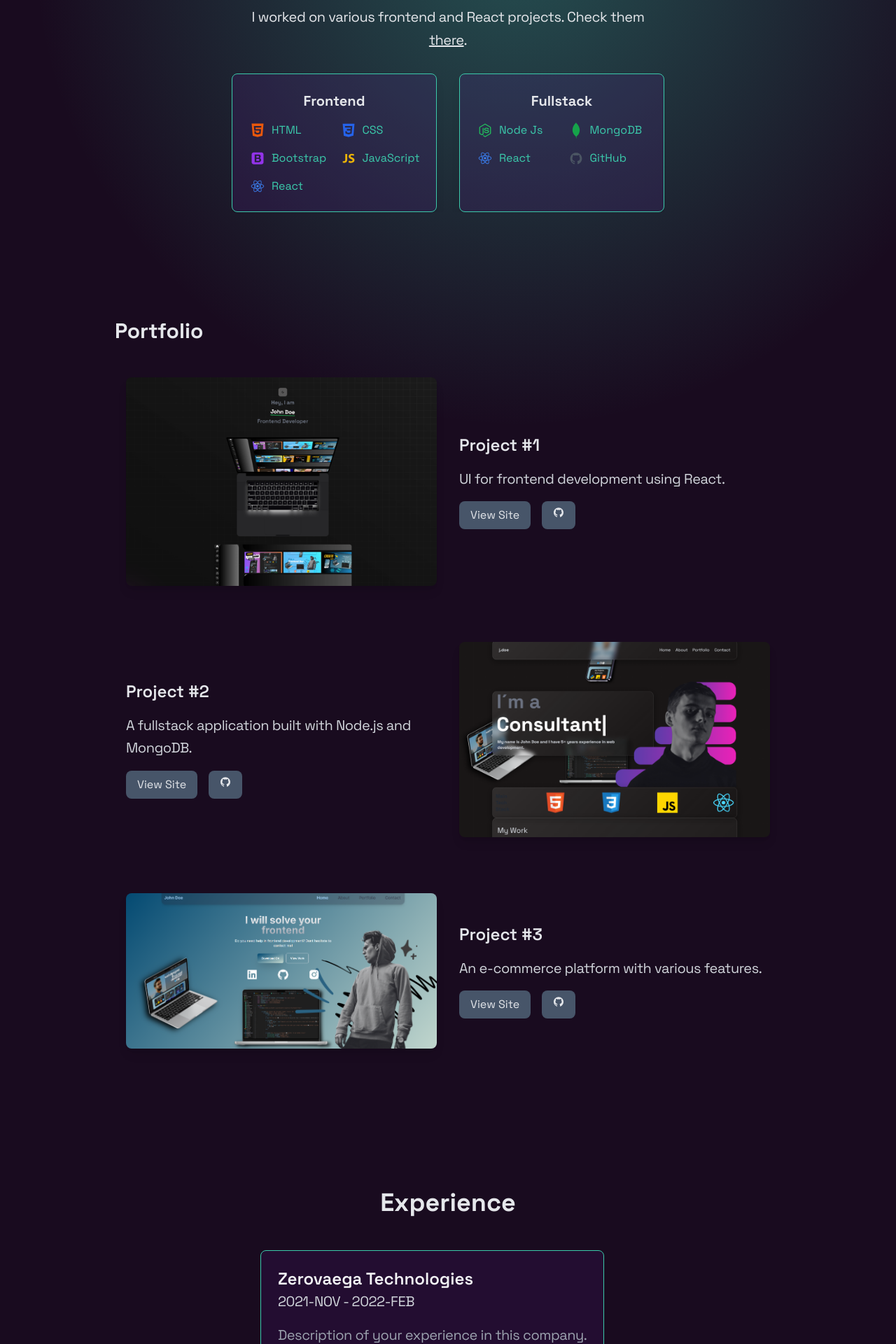
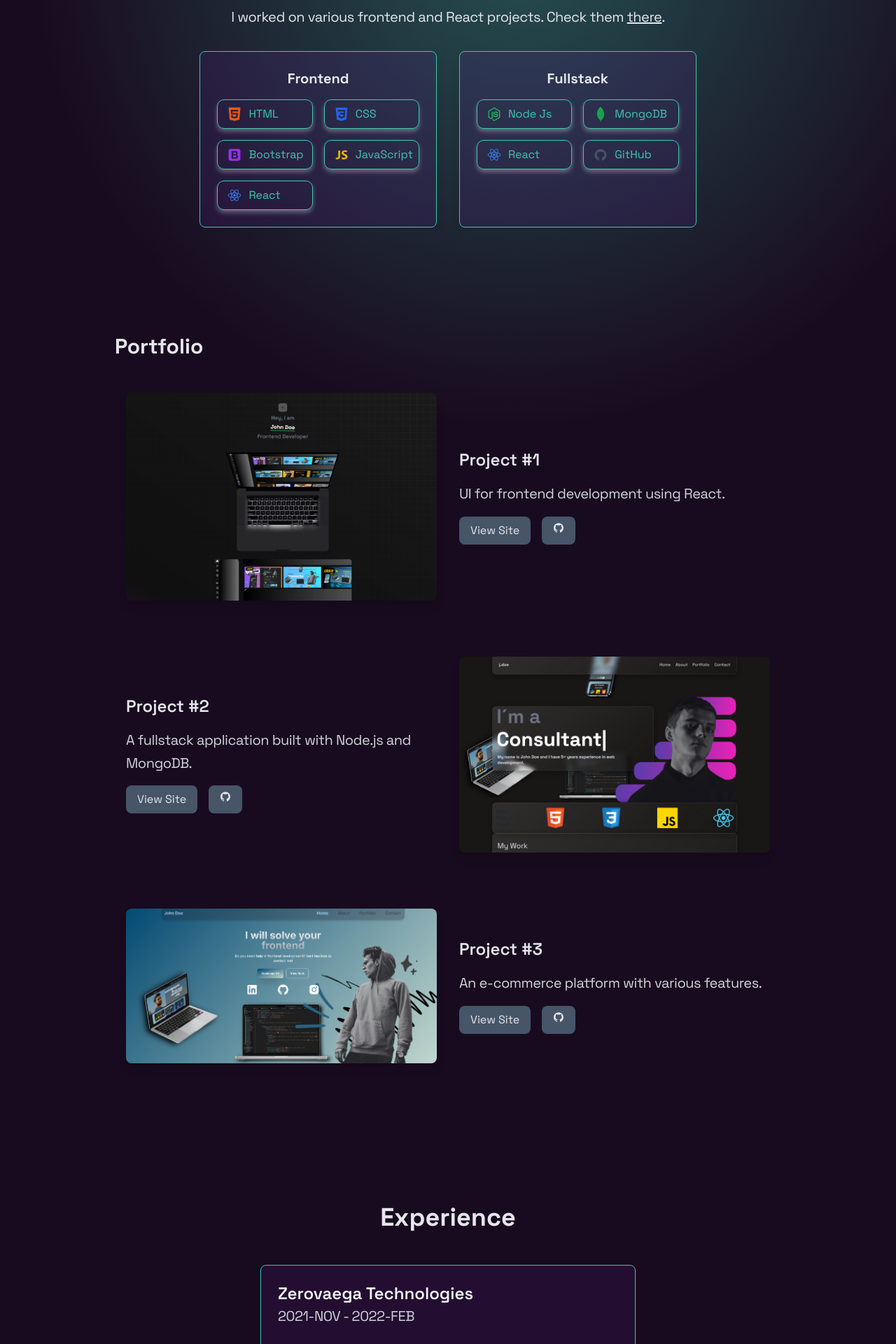
Before and after one commit to Tejashree3/Tejashree, a React (Vite) app: page / in a window 1280 px wide. Shown: the part 880-2800 px from the top of the page at 70% size. Built offline with nearby package versions, Linux system fonts and the light colour scheme.

Commit message:
changes in experience component

```diff
--- a/src/components/Experience.jsx
+++ b/src/components/Experience.jsx
@@ -1,60 +1,72 @@
-import React from 'react'
-import { motion } from 'framer-motion'
-import Reveal from './Reveal'
+import React, { useState } from 'react';
+import { motion } from 'framer-motion';
+import Reveal from './Reveal';
 
 const experiences = [
   {
     company: 'Zerovaega Technologies',
     period: '2021-NOV - 2022-FEB',
-        description: 'Description of your experience in this company.',
+    description: 'This is a detailed description of your experience in this company. It goes on to describe your role, responsibilities, and achievements during your tenure.',
   },
   {
     company: 'Neosao Services | Software Company in Kolhapur',
-        period: '2024-APR - 2024-oct',
-        description: 'Description of your experience in this company.',
+    period: '2024-APR - 2024-OCT',
+    description: 'This is a detailed description of your experience in this company. It elaborates on the skills you developed and the projects you contributed to.',
   },
   {
     company: 'Tribe Appsoft India LLP',
     period: '2024 - Present',
-        description: 'Description of your experience in this company.',
+    description: 'This is a detailed description of your experience in this company. It focuses on your ongoing projects and the impact you are making.',
   },
-
-]
-
-
+];
 
 const Experience = () => {
+  const [expandedIndex, setExpandedIndex] = useState(null);
+
+  const toggleDescription = (index) => {
+    setExpandedIndex(expandedIndex === index ? null : index);
+  };
+
   return (
-    <div className='p-8 max-w-[600px] mx-auto'>
-        <h1 className='text-4xl text-gray-200 font-bold text-center mb-12'>Experience</h1>
+    <div className="p-8 max-w-[600px] mx-auto">
+      <h1 className="text-4xl text-gray-200 font-bold text-center mb-12">Experience</h1>
+      <motion.div className="space-y-8" initial="hidden" animate="visible">
+        {experiences.map((experience, index) => {
+          const isExpanded = expandedIndex === index;
+          return (
+            <Reveal key={index}>
               <motion.div
-        className='space-y-8'
-        initial="hidden"
-        animate="visible"
-        >
-            {experiences.map((experience, index) => (
-                <Reveal>
-                <motion.div
-                    key={index}
                 initial="hidden"
                 whileInView="visible"
-                    viewport={{ once: false, amount: 0.3}}
-                    transition={{ duration: 1}}
-                    className=' border border-primary p-6 rounded-lg shadow-md
-                    hover:shadow-xl transition-shadow duration-300 bg-purple-700/10'
+                viewport={{ once: false, amount: 0.3 }}
+                transition={{ duration: 1 }}
+                className="border border-primary p-6 rounded-lg shadow-md hover:shadow-xl transition-shadow duration-300 bg-purple-700/10"
               >
-                    <h2 className='text-gray-100 text-2xl font-semibold'>{experience.company}</h2>
-                    <p className='text-gray-300'>{experience.period}</p>
-                    <p className='text-gray-400 mt-4'>{experience.description}</p>
+                <h2 className="text-gray-100 text-2xl font-semibold">{experience.company}</h2>
+                <p className="text-gray-300">{experience.period}</p>
+                <motion.div
+                  initial={{ height: 0 }}
+                  animate={{ height: isExpanded ? 'auto' : '40px' }} // Adjust collapsed height if needed
+                  transition={{ duration: 0.5, ease: 'easeInOut' }}
+                  className="overflow-hidden relative mt-4 text-gray-400"
+                >
+                  <p>{experience.description}</p>
+                </motion.div>
+                <div className="flex justify-center items-center mt-4">
+                  <button
+                    onClick={() => toggleDescription(index)}
+                    className="flex items-center space-x-2 py-2 px-3 border border-primary shadow-[0_4px_6px_0_rgba(255,255,255,0.3)] rounded-[10px] transition-all duration-300 ease-in-out hover:shadow-xl hover:scale-110 text-white"
+                  >
+                    {isExpanded ? 'Show Less' : 'Read More'}
+                  </button>
+                </div>
               </motion.div>
             </Reveal>
-            ))}
+          );
+        })}
+      </motion.div>
+    </div>
+  );
+};
 
-        </motion.div>
-
-
-    </div>
-  )
-}
-
-export default Experience
+export default Experience;
--- a/src/components/Reveal.jsx
+++ b/src/components/Reveal.jsx
@@ -16,7 +16,7 @@ const Reveal = ({ children, width = 'fit-content' }) => {
     }, [isInView, mainControls])
 
   return (
-    <div ref={ref} style={{ position: 'relative', width, overflow: 'hidden' }}>
+    <div ref={ref} style={{ position: 'relative', width:'auto', overflow: 'hidden' }}>
 
         <motion.div
         variants={{
--- a/src/components/Skills.jsx
+++ b/src/components/Skills.jsx
@@ -37,7 +37,7 @@ const skills = [
 
 const Skills = () => {
   return (
-    <div className="max-w-[650px] mx-auto flex flex-col justify-center px-4 text-gray-200 pb-8 md:py-12" id="skills">
+    <div className="max-w-[1200px] mx-auto flex flex-col items-center justify-center px-4 text-gray-200 pb-8 md:py-12" id="skills">
         <Reveal>
         <h2 className="text-3xl font-bold mb-4 text-center">Skills</h2>
         <p className="text-center mb-8">
@@ -52,7 +52,9 @@ const Skills = () => {
                     <h3 className="text-xl font-bold mb-4 text-center">{skill.category}</h3>
                     <div className="grid grid-cols-2 gap-4">
                         {skill.technologies.map((tech, idx) => (
-                            <div key={idx} className="flex items-center space-x-2">
+                         <div key={idx} className="flex items-center space-x-2 py-2 px-3 border
+                          border-primary shadow-[0_4px_6px_0_rgba(255,255,255,0.3)]  rounded-[10px] transition-all duration-300 ease-in-out hover:shadow-xl hover:scale-110">
+
                                 <span className="text-2xl">{tech.icon}</span>
                                 <span>{tech.name}</span>
                             </div>
```
Lines whose indentation alone changed are shown as unchanged.
